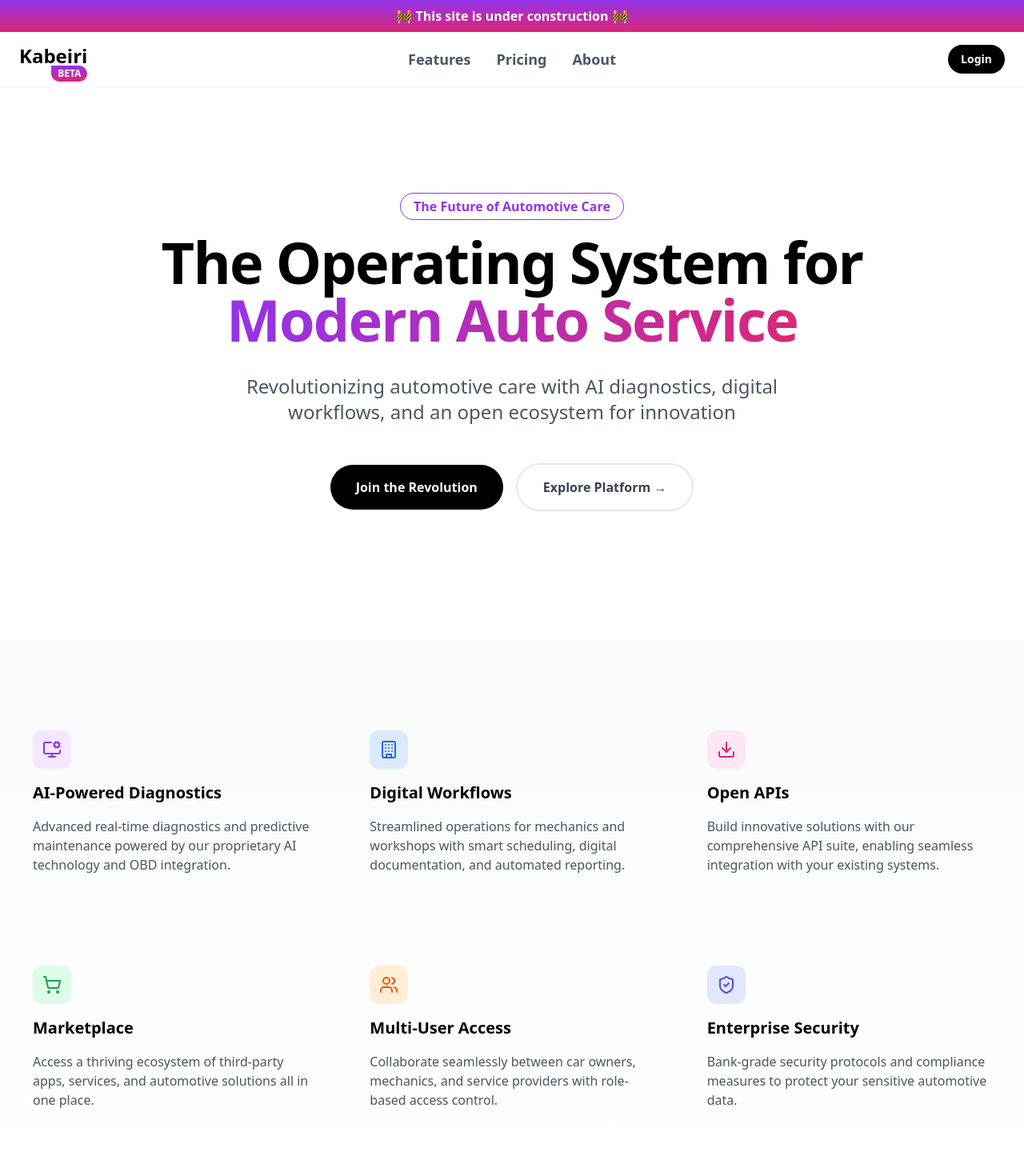
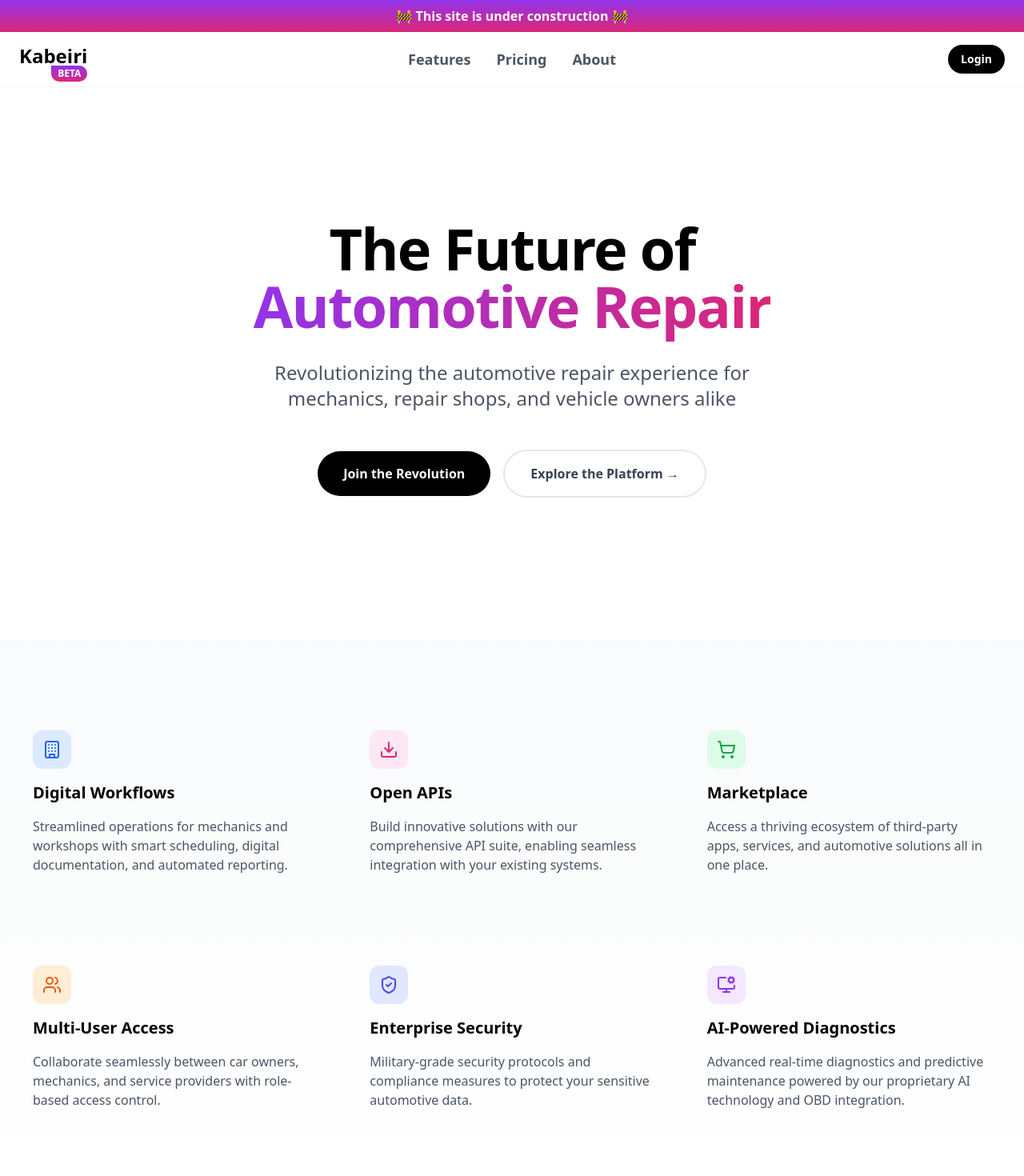
Before and after one commit to Kabeiri-Application/kabeiri-website, a Next.js app: page / in a window 1280 px wide. Shown: the top 1470 px of the page at 80% size. Built offline with nearby package versions, Linux system fonts and the light colour scheme; no server answers.

Commit message:
Changed to splash section text

```diff
--- a/src/app/(landing)/page.tsx
+++ b/src/app/(landing)/page.tsx
@@ -20,27 +20,27 @@ export default function Home() {
         <div className='mx-auto max-w-7xl pt-16 sm:pt-20'>
           <div className='mx-auto max-w-4xl text-center'>
             <div className='mb-4 flex items-center justify-center'>
-              <span className='rounded-full border border-purple-600 px-3 py-1 text-sm font-semibold text-purple-600 sm:px-4 sm:text-base'>
+              {/* <span className='rounded-full border border-purple-600 px-3 py-1 text-sm font-semibold text-purple-600 sm:px-4 sm:text-base'>
                 The Future of Automotive Care
-              </span>
+              </span> */}
             </div>
             <h2 className='mb-6 text-5xl font-bold tracking-tight sm:mb-8 sm:text-6xl lg:text-7xl'>
-              The Operating System for
+              The Future of
               <br />
               <span className='bg-gradient-to-r from-purple-600 to-pink-600 bg-clip-text text-transparent'>
-                Modern Auto Service
+                Automotive Repair
               </span>
             </h2>
             <p className='mx-auto mb-8 max-w-2xl text-lg leading-relaxed text-gray-600 sm:mb-12 sm:text-xl md:text-2xl'>
-              Revolutionizing automotive care with AI diagnostics, digital
-              workflows, and an open ecosystem for innovation
+              Revolutionizing the automotive repair experience for mechanics,
+              repair shops, and vehicle owners alike
             </p>
             <div className='flex flex-col items-center justify-center gap-4 md:flex-row'>
               <Link href='/signup'>
                 <Button variant='primary'>Join the Revolution</Button>
               </Link>
               <Link href='/#features'>
-                <Button variant='secondary'>Explore Platform →</Button>
+                <Button variant='secondary'>Explore the Platform →</Button>
               </Link>
             </div>
           </div>
@@ -52,16 +52,6 @@ export default function Home() {
         className='scroll-mt-16 bg-gradient-to-b from-gray-50 to-white py-16 sm:py-24'>
         <div className='mx-auto max-w-7xl px-4 sm:px-6'>
           <div className='grid grid-cols-1 gap-x-6 gap-y-12 sm:gap-x-8 sm:gap-y-20 md:grid-cols-2 lg:grid-cols-3'>
-            <FeatureCard
-              icon={
-                <div className='flex size-10 items-center justify-center rounded-xl bg-purple-100 sm:size-12'>
-                  <MonitorCog className='size-5 text-purple-600 sm:size-6' />
-                </div>
-              }
-              title='AI-Powered Diagnostics'
-              description='Advanced real-time diagnostics and predictive maintenance powered by our proprietary AI technology and OBD integration.'
-            />
-
             <FeatureCard
               icon={
                 <div className='flex size-10 items-center justify-center rounded-xl bg-blue-100 sm:size-12'>
@@ -109,7 +99,17 @@ export default function Home() {
                 </div>
               }
               title='Enterprise Security'
-              description='Bank-grade security protocols and compliance measures to protect your sensitive automotive data.'
+              description='Military-grade security protocols and compliance measures to protect your sensitive automotive data.'
+            />
+
+            <FeatureCard
+              icon={
+                <div className='flex size-10 items-center justify-center rounded-xl bg-purple-100 sm:size-12'>
+                  <MonitorCog className='size-5 text-purple-600 sm:size-6' />
+                </div>
+              }
+              title='AI-Powered Diagnostics'
+              description='Advanced real-time diagnostics and predictive maintenance powered by our proprietary AI technology and OBD integration.'
             />
           </div>
         </div>
```
